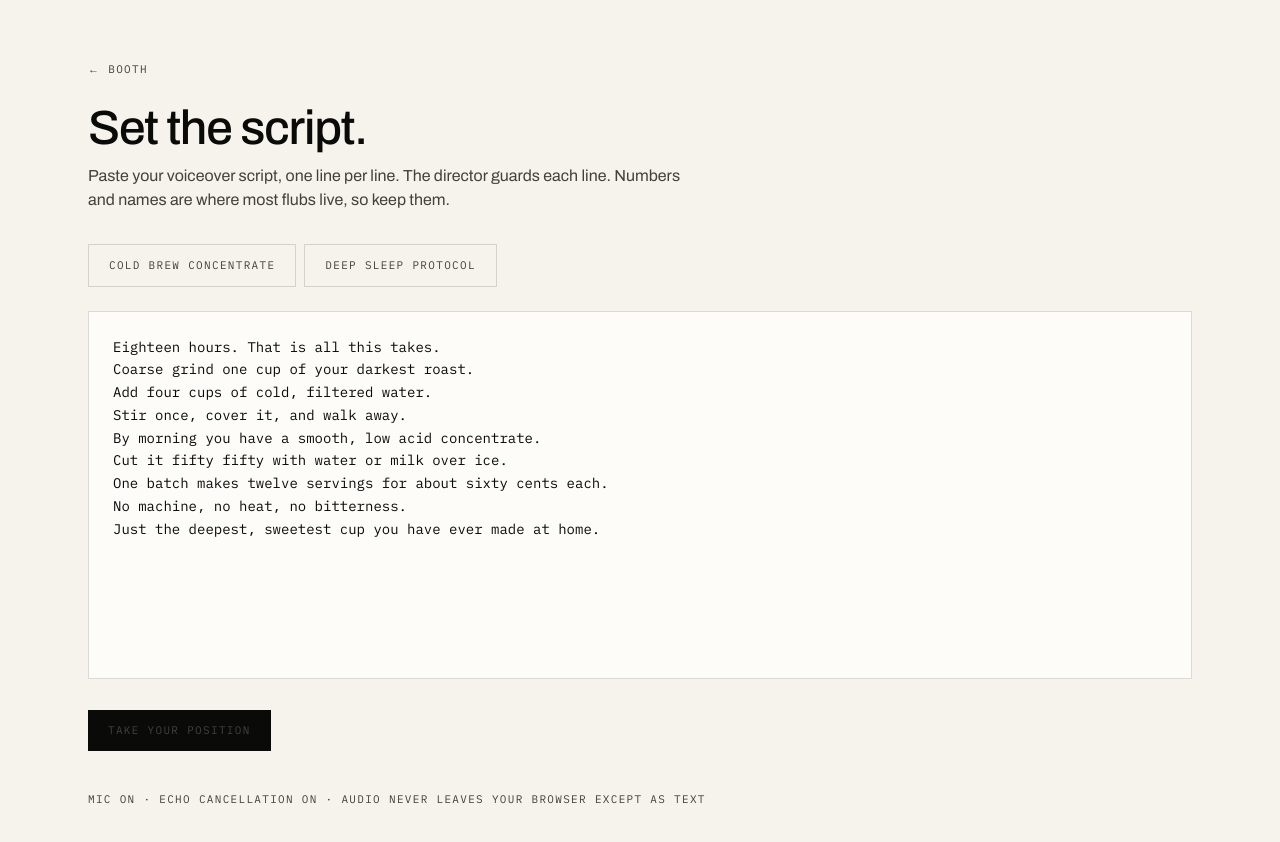
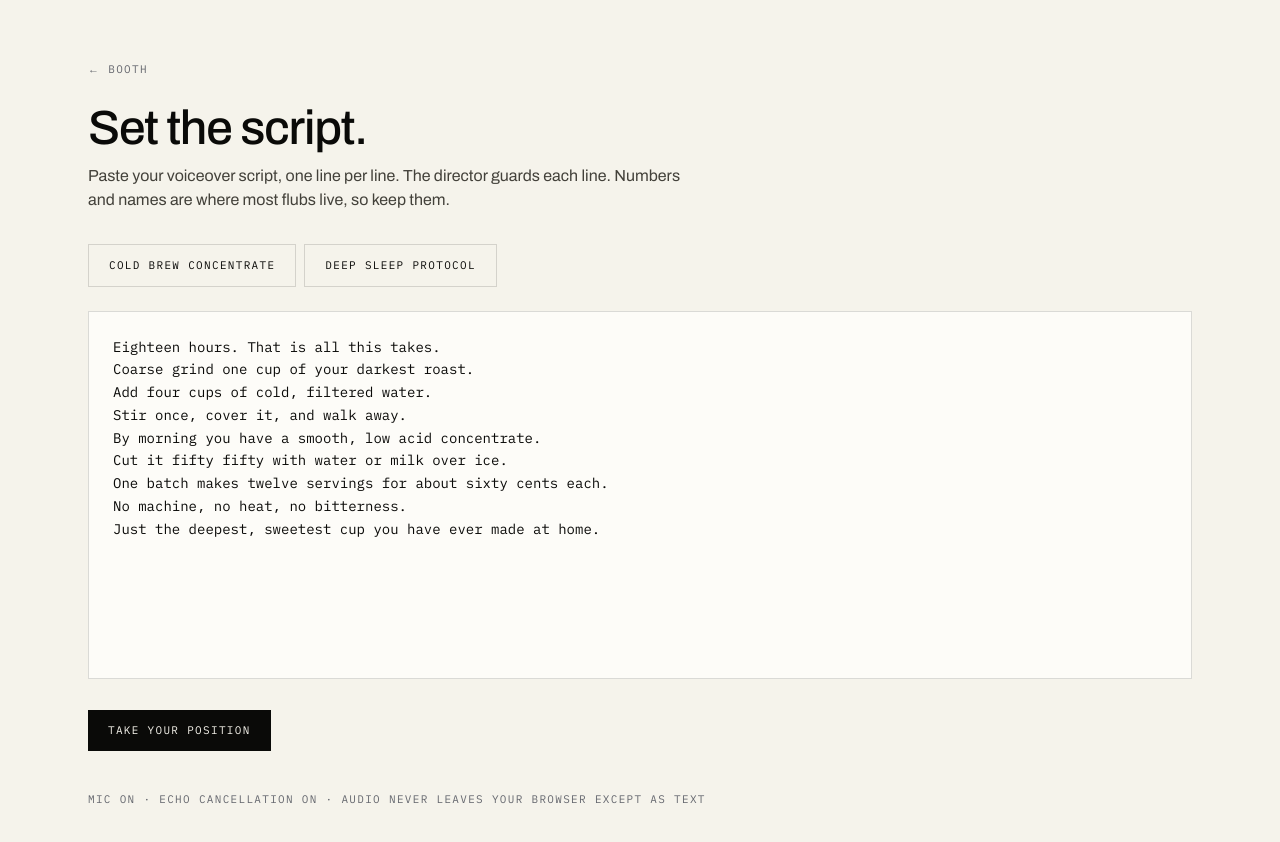
Before and after one commit to A-Raphie/booth, a Next.js app: page /booth in a window 1280 px wide. Shown: the top 842 px of the page. Built offline with nearby package versions, Linux system fonts and the light colour scheme.

Commit message:
cascade fix: microlabel/hairline into @layer components so text utilities apply (gray retakes + dim button labels root cause)

```diff
--- a/app/globals.css
+++ b/app/globals.css
@@ -24,12 +24,26 @@
   --font-mono: var(--font-plex-mono), ui-monospace, monospace;
 }
 
-/* hairline rules instead of shadows */
-.hairline {
-  border: 1px solid color-mix(in srgb, var(--color-ink) 14%, transparent);
-}
-.hairline-strong {
-  border: 1px solid color-mix(in srgb, var(--color-ink) 24%, transparent);
+/* hairline rules instead of shadows.
+   These live in @layer components: unlayered rules would beat Tailwind's
+   utility layer, silently killing text-paper / text-cut-text etc. on
+   microlabel elements (the gray-retake + dim-button-label bug). */
+@layer components {
+  .hairline {
+    border: 1px solid color-mix(in srgb, var(--color-ink) 14%, transparent);
+  }
+  .hairline-strong {
+    border: 1px solid color-mix(in srgb, var(--color-ink) 24%, transparent);
+  }
+
+  /* mono micro-label: console convention */
+  .microlabel {
+    font-family: var(--font-mono);
+    font-size: 0.6875rem;
+    letter-spacing: 0.12em;
+    text-transform: uppercase;
+    color: var(--color-ink-soft);
+  }
 }
 
 body {
@@ -52,15 +66,6 @@ body {
 input::placeholder,
 textarea::placeholder {
   color: var(--color-ink-fade);
-}
-
-/* mono micro-label: console convention */
-.microlabel {
-  font-family: var(--font-mono);
-  font-size: 0.6875rem;
-  letter-spacing: 0.12em;
-  text-transform: uppercase;
-  color: var(--color-ink-soft);
 }
 
 /* paper-toned scrollbar: the default dark thumb clashes with cream */
```
